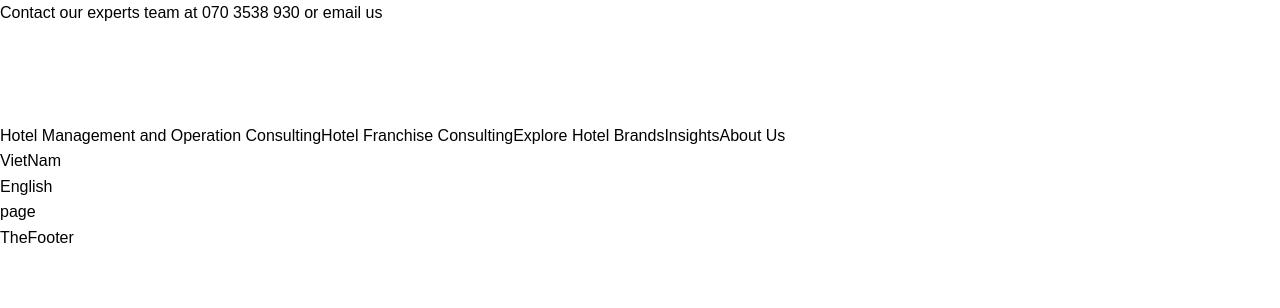
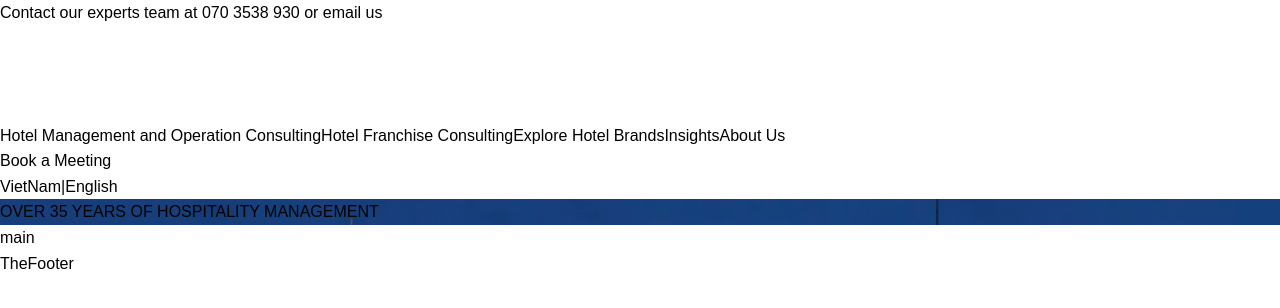
Before and after one commit to shingen111/Vibel-International-Fe, a Next.js app: page /en in a window 1280 px wide. Shown: the top 308 px of the page. Built offline with nearby package versions, Linux system fonts and the light colour scheme; what @mui/material-nextjs would draw is missing.

Commit message:
Implement home page layout and internationalization updates; add hover effects and new Vietnamese translations

```diff
--- a/messages/en.json
+++ b/messages/en.json
@@ -11,5 +11,8 @@
     "menu-4": "Insights",
     "menu-5": "About Us",
     "contact": "Book a Meeting"
+  },
+  "home": {
+    "title": "OVER 35 YEARS OF HOSPITALITY MANAGEMENT"
   }
 }
--- a/messages/vn.json
+++ b/messages/vi.json
@@ -11,5 +11,8 @@
     "menu-4": "Insights",
     "menu-5": "Về Chúng Tôi",
     "contact": "Đặt Lịch Tư Vấn"
+  },
+  "home": {
+    "title": "Hơn 35 Năm Kinh Nghiệm Quản Lý Khách Sạn"
   }
 }
--- a/src/app/[locale]/page.tsx
+++ b/src/app/[locale]/page.tsx
@@ -1,3 +1,4 @@
+import Home from "@/modules/home/Home";
 export default function HomePage() {
-  return <div>page</div>;
+  return <Home />;
 }
--- a/src/app/globals.css
+++ b/src/app/globals.css
@@ -29,3 +29,13 @@ body {
   height: 100%;
   width: 100%;
 }
+
+.hover-grow {
+  display: inline-block;
+  border-radius: 5px;
+  transition: transform 0.3s ease;
+}
+
+.hover-grow:hover {
+  transform: scale(1.1);
+}
--- /dev/null
+++ b/src/components/base/TheHeaderBackground.tsx
@@ -0,0 +1,28 @@
+import React from "react";
+import Visibility from "./Visibility";
+
+interface IProps {
+  url: string;
+  title: string;
+  description?: string;
+}
+
+export default function TheHeaderBackground({
+  url,
+  title,
+  description,
+}: IProps) {
+  return (
+    <div
+      className="h-[734px] object-cover w-full bg-cover bg-center bg-no-repeat bg-header"
+      style={{ backgroundImage: `url(${url})` }}
+    >
+      <div className="flex flex-col justify-center items-center h-full w-full text-white">
+        <h1 className="text-[64px] font-bold">{title}</h1>
+        <Visibility visibility={description}>
+          <p className="text-base">{description}</p>
+        </Visibility>
+      </div>
+    </div>
+  );
+}
--- /dev/null
+++ b/src/components/base/Visibility.tsx
@@ -0,0 +1,13 @@
+import * as React from 'react';
+
+interface IVisibilityProps {
+  visibility: any;
+  children: React.ReactNode;
+  boundaryComponent?: boolean;
+  suspenseComponent?: React.JSX.Element |  null
+}
+
+export default function Visibility({ children, visibility, boundaryComponent = false, suspenseComponent = null }: IVisibilityProps) {
+  // eslint-disable-next-line no-extra-boolean-cast
+  return <>{Boolean(visibility) ? children : boundaryComponent ? <div /> : suspenseComponent}</>;
+}
--- /dev/null
+++ b/src/components/layout/TheBody.tsx
@@ -0,0 +1,18 @@
+import React from "react";
+import TheHeaderBackground from "../base/TheHeaderBackground";
+
+interface IProps {
+  children: React.ReactNode;
+  url: string;
+  title: string;
+  description?: string;
+}
+
+export default function TheBody({ children, url, title, description }: IProps) {
+  return (
+    <div className="w-full">
+      <TheHeaderBackground url={url} title={title} description={description} />
+      <div className="p-[64px] flex justify-start items-center">{children}</div>
+    </div>
+  );
+}
--- a/src/components/layout/TheHeader.tsx
+++ b/src/components/layout/TheHeader.tsx
@@ -5,27 +5,27 @@ import Image from "next/image";
 import { useRouter } from "next/router";
 import React from "react";
 
-interface IProps {
-  locale: TLocale;
-}
-
 type TLocale = "en" | "vi";
 
-function SwitchLanguage({ locale }: IProps) {
+function SwitchLanguage() {
+  const router = useRouter();
+  const locale = router.locale as TLocale;
+
   return (
-    <div className="flex justify-between items-center">
-      <Link href="/" locale="vi">
+    <div className="flex flex-row justify-between items-center space-x-1">
+      <Link href={router.asPath} locale="vi">
         <div
-          className={`cursor-pointer text-white ${
+          className={`cursor-pointer text-white hover-grow ${
             locale === "vi" ? "font-bold" : ""
           }`}
         >
           VietNam
         </div>
       </Link>
-      <Link href="/" locale="en">
+      <span className="text-white">|</span>
+      <Link href={router.asPath} locale="en">
         <div
-          className={`cursor-pointer text-white ${
+          className={`cursor-pointer text-white hover-grow ${
             locale === "en" ? "font-bold" : ""
           }`}
         >
@@ -38,7 +38,6 @@ function SwitchLanguage({ locale }: IProps) {
 
 export default function TheHeader() {
   const t = useTranslations("header");
-  // const { locale } = useRouter();
   const DEFINE_MENUS = [
     {
       label: t("menu-1"),
@@ -63,24 +62,36 @@ export default function TheHeader() {
   ];
 
   return (
-    <div className="flex flex-col w-full justify-center items-center mt-[13px] bg-transparent">
-      <div className="flex justify-start items-center w-full mb-[14px]">
+    <div className="flex flex-col w-full justify-center items-center mt-[13px] bg-transparent absolute top-0 left-0 right-0 z-50">
+      <div className="flex justify-center items-center w-full mb-[14px] text-white">
         {t("title")}
       </div>
       <div className="container flex justify-between items-center w-full space-x-[54px]">
         <Link href={"/"}>
-          <Image height={97} width={107} src="/logo.svg" alt={"Logo"} />
+          <Image
+            className="hover-grow"
+            height={97}
+            width={107}
+            src="/logo.svg"
+            alt={"Logo"}
+          />
         </Link>
         <div className="flex justify-between items-center w-full space-x-[30px]">
           {DEFINE_MENUS.map((item, index) => (
             <Link key={index} href={item.href}>
-              <span className="cursor-pointer text-white text-sm font-normal">
+              <span className="cursor-pointer text-white text-sm font-normal whitespace-nowrap hover-grow">
                 {item.label}
               </span>
             </Link>
           ))}
         </div>
-        <SwitchLanguage locale="vi" />
+        <button
+          type="button"
+          className="text-white p-[14px] flex justify-center items-center bg-transparent border border-white rounded-md hover:bg-white hover:bg-opacity-30"
+        >
+          <span className="whitespace-nowrap text-sm">{t("contact")}</span>
+        </button>
+        <SwitchLanguage />
       </div>
     </div>
   );
--- a/src/i18n/routing.ts
+++ b/src/i18n/routing.ts
@@ -2,8 +2,8 @@ import { defineRouting } from "next-intl/routing";
 import { createNavigation } from "next-intl/navigation";
 
 export const routing = defineRouting({
-  locales: ["vn", "en"],
-  defaultLocale: "vn",
+  locales: ["vi", "en"],
+  defaultLocale: "vi",
 });
 
 // Lightweight wrappers around Next.js' navigation APIs
--- a/src/middleware.ts
+++ b/src/middleware.ts
@@ -5,5 +5,5 @@ export default createMiddleware(routing);
 
 export const config = {
   // Match only internationalized pathnames
-  matcher: ["/", "/(vn|en)/:path*"],
+  matcher: ["/", "/(vi|en)/:path*"],
 };
--- a/src/modules/home/Home.tsx
+++ b/src/modules/home/Home.tsx
@@ -1,5 +1,12 @@
+import TheBody from "@/components/layout/TheBody";
+import { useTranslations } from "next-intl";
 import React from "react";
 
 export default function Home() {
-  return <div>main</div>;
+  const t = useTranslations("home");
+  return (
+    <TheBody url="/header-bg/header-bg-1.png" title={t("title")}>
+      main
+    </TheBody>
+  );
 }
```
Also changed, not shown: public/header-bg/header-bg-1.png (added).
